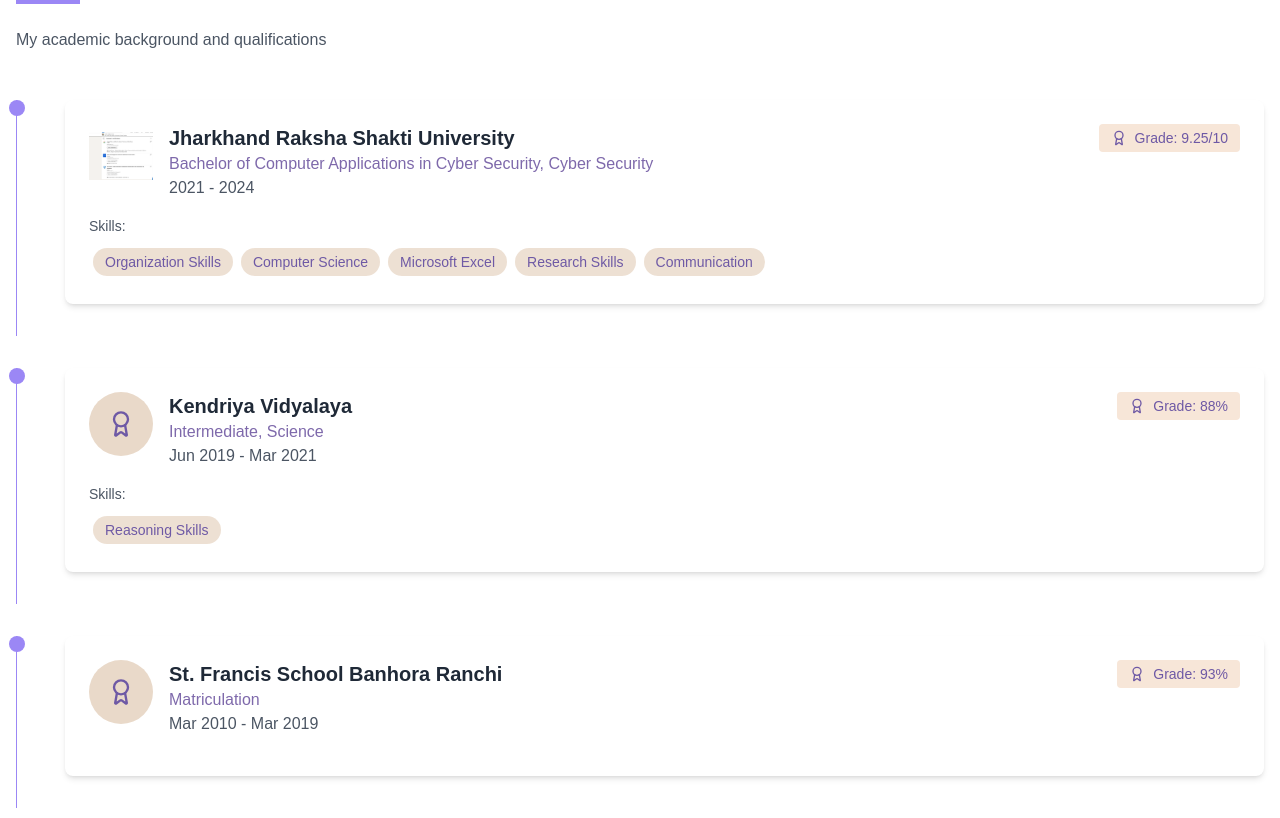
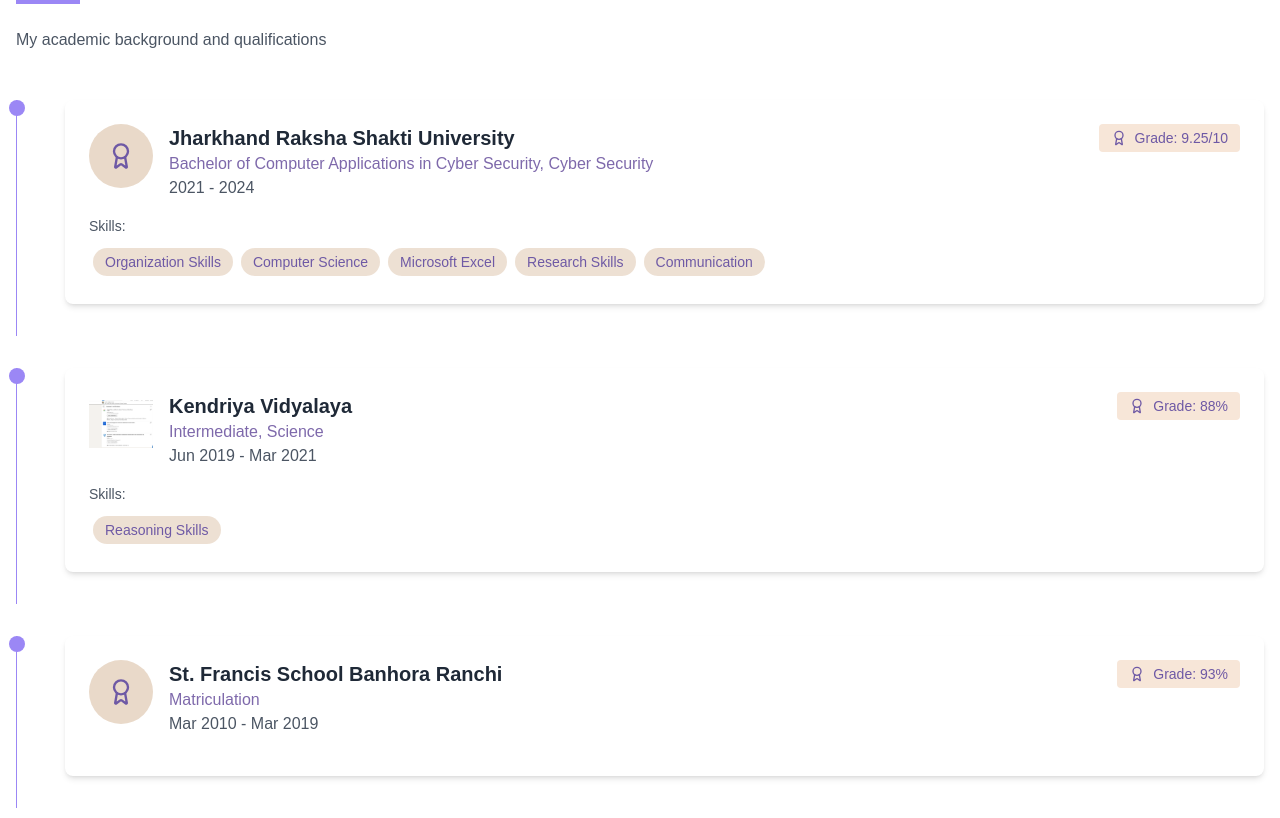
Before and after one commit to asthaanand12/asthasportfolio, a React (Vite) app: page / in a window 1280 px wide. Shown: the part 2520-3338 px from the top of the page. Built offline with nearby package versions, Linux system fonts and the light colour scheme.

Commit message:
Fix: Update education section icon
Reverts the icon change in the education section.

```diff
--- a/src/components/Education.tsx
+++ b/src/components/Education.tsx
@@ -1,4 +1,3 @@
-
 import { motion } from "framer-motion";
 import { Calendar, Award } from "lucide-react";
 
@@ -66,7 +65,7 @@ const Education = () => {
                 <div className="flex flex-col md:flex-row md:justify-between md:items-start mb-4">
                   <div className="flex items-start">
                     <div className="mr-4">
-                      {index === 0 ? (
+                      {index === 1 ? (
                         <img
                           src="/lovable-uploads/25666937-6c8d-46c7-b67d-9fc5f2508999.png"
                           alt={edu.institution}
```
